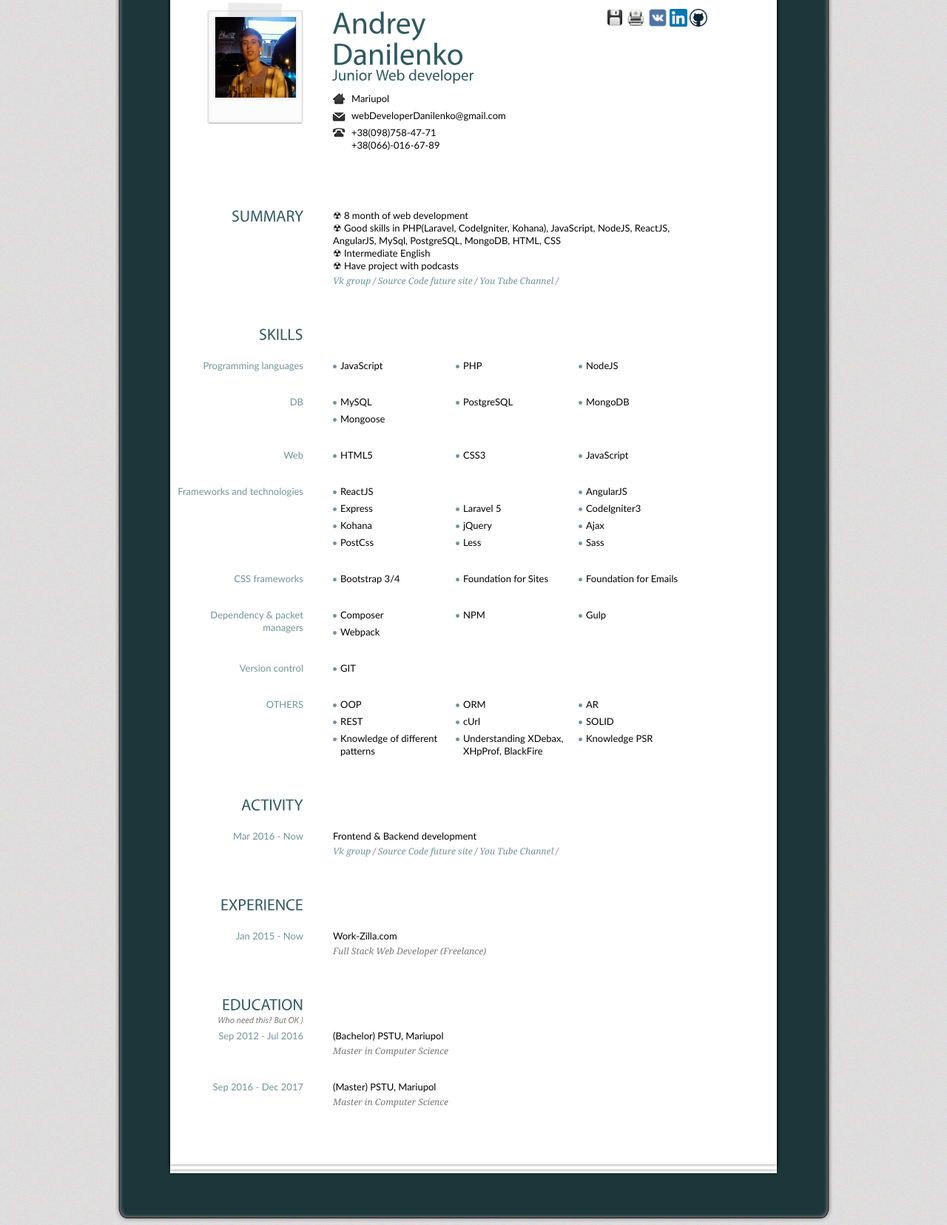
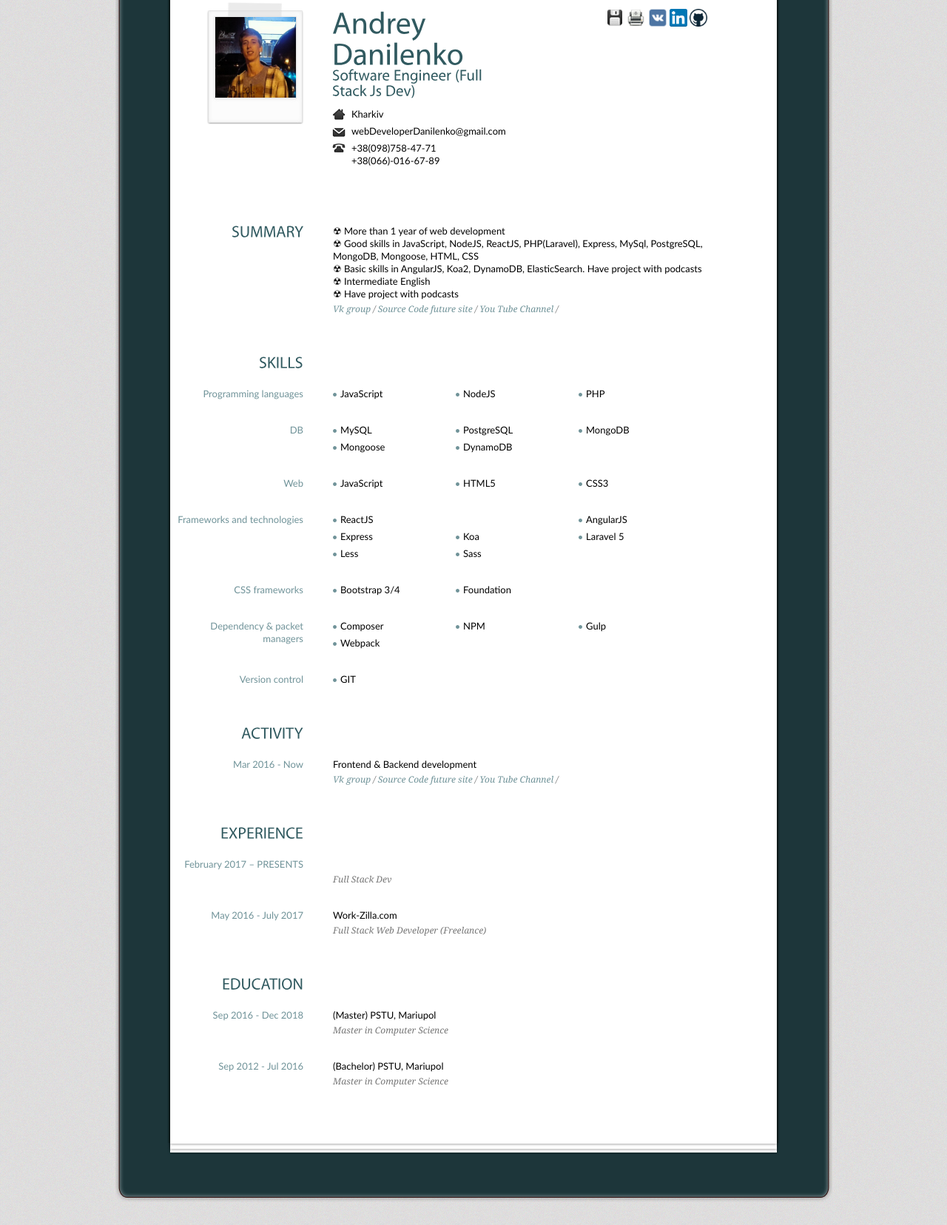
Before and after one commit to druny/danilenko.github.io, a plain HTML site: page index.html in a window 1280 px wide. Shown: the part 264-1920 px from the top of the page at 74% size. Drawn offline with Linux system fonts and the light colour scheme.

Commit message:
Update Skills

```diff
--- a/index.html
+++ b/index.html
@@ -38,9 +38,9 @@
           <!-- Begin Personal Information -->
           <div class="self">
             <h1 class="name">Andrey Danilenko<br />
-              <span>Junior Web developer</span></h1>
+              <span>Software Engineer (Full Stack Js Dev)</span></h1>
             <ul>
-              <li class="ad">Mariupol</li>
+              <li class="ad">Kharkiv</li>
               <li class="mail">webDeveloperDanilenko@gmail.com</li>
               <li class="tel">+38(098)758-47-71 <br />+38(066)-016-67-89</li>
               <br />
@@ -67,9 +67,10 @@
         <!-- Begin 1st Row -->
         <div class="entry">
           <h2>SUMMARY</h2>
-          <p>&#9762; 8 month of web development</p>
-          <p>&#9762; Good skills in PHP(Laravel, CodeIgniter, Kohana), JavaScript, NodeJS, ReactJS, AngularJS,
-		  MySql, PostgreSQL, MongoDB, HTML, CSS </p>
+          <p>&#9762; More than 1 year of web development</p>
+          <p>&#9762; Good skills in JavaScript, NodeJS, ReactJS, PHP(Laravel), Express, MySql, PostgreSQL, MongoDB, Mongoose,
+HTML, CSS </p>
+		<p>&#9762; Basic skills in AngularJS, Koa2, DynamoDB, ElasticSearch. Have project with podcasts </p>
           <p>&#9762; Intermediate English </p>
           <p>
 		&#9762; Have project with podcasts
@@ -105,8 +106,8 @@
             <h3>Programming languages</h3>
             <ul class="skills">
 	      <li>JavaScript </li>
+	      <li>NodeJS</li>
               <li>PHP</li>
-	      <li>NodeJS</li>
             </ul>
           </div>
           <div class="content">
@@ -116,14 +117,15 @@
               <li>PostgreSQL</li>
               <li>MongoDB</li>
 	      <li>Mongoose</li>
+	      <li>DynamoDB</li>
             </ul>
           </div>
           <div class="content">
             <h3>Web</h3>
             <ul class="skills">
+	      <li>JavaScript</li>
               <li>HTML5</li>
               <li>CSS3</li>
-              <li>JavaScript</li>
             </ul>
           </div>
           <div class="content">
@@ -132,12 +134,8 @@
 	      <li>ReactJS<li>
 	      <li>AngularJS</li>
 	      <li>Express</li>
+	      <li>Koa</li>
               <li>Laravel 5</li>
-              <li>CodeIgniter3</li>
-	      <li>Kohana</li>
-              <li>jQuery</li>
-              <li>Ajax</li>
-              <li>PostCss</li>
               <li>Less</li>
               <li>Sass</li>
             </ul>
@@ -146,8 +144,7 @@
             <h3>CSS frameworks</h3>
             <ul class="skills">
               <li>Bootstrap 3/4</li>
-              <li>Foundation for Sites</li>
-              <li>Foundation for Emails</li>
+              <li>Foundation</li>
             </ul>
           </div>
           <div class="content">
@@ -165,7 +162,7 @@
               <li>GIT</li>
             </ul>
           </div>
-          <div class="content">
+          <!--<div class="content">
             <h3>OTHERS</h3>
             <ul class="skills">
               <li>OOP</li>
@@ -178,7 +175,7 @@
               <li>Understanding XDebax, XHpProf, BlackFire</li>
               <li>Knowledge PSR</li>
             </ul>
-          </div>
+          </div>-->
         </div>
 
 
@@ -216,26 +213,30 @@
 
 		<div class="entry">
           <h2>EXPERIENCE</h2>
+	   <div class="content">
+            <h3>February 2017 – PRESENTS </h3>
+            <p> <Code&Care /> <br />
+              <em>Full Stack Dev</em></p>
+            </ul>
+          </div>
           <div class="content">
-            <h3>Jan 2015 - Now</h3>
+            <h3>May 2016 - July 2017</h3>
             <p> Work-Zilla.com <br />
               <em>Full Stack Web Developer (Freelance)</em></p>
             </ul>
-        </div>
+          </div>
 
         </div>
         <div class="entry">
-          <h2>EDUCATION<br />
-          <em>Who need this? But OK )</em>
-          </h2>
+          <h2>EDUCATION</h2>
+	  <div class="content">
+            <h3>Sep 2016 - Dec 2018</h3>
+            <p>(Master) PSTU, Mariupol<br />
+              <em>Master in Computer Science</em></p>
+          </div>
           <div class="content">
             <h3>Sep 2012 - Jul 2016</h3>
             <p>(Bachelor) PSTU, Mariupol<br />
-              <em>Master in Computer Science</em></p>
-          </div>
-          <div class="content">
-            <h3>Sep 2016 - Dec 2017</h3>
-            <p>(Master) PSTU, Mariupol<br />
               <em>Master in Computer Science</em></p>
           </div>
         </div>
```
